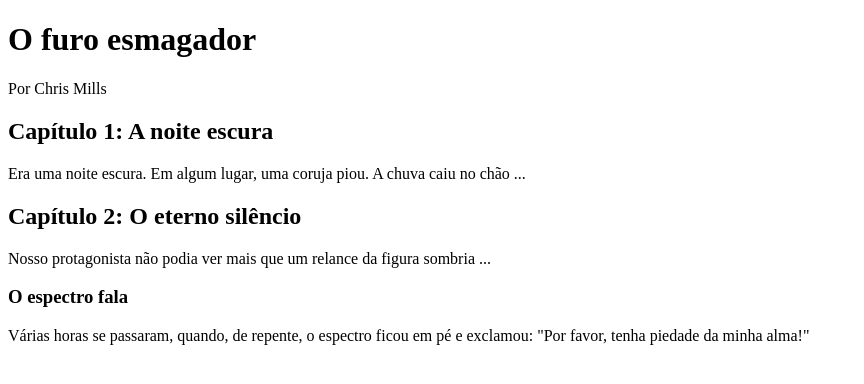
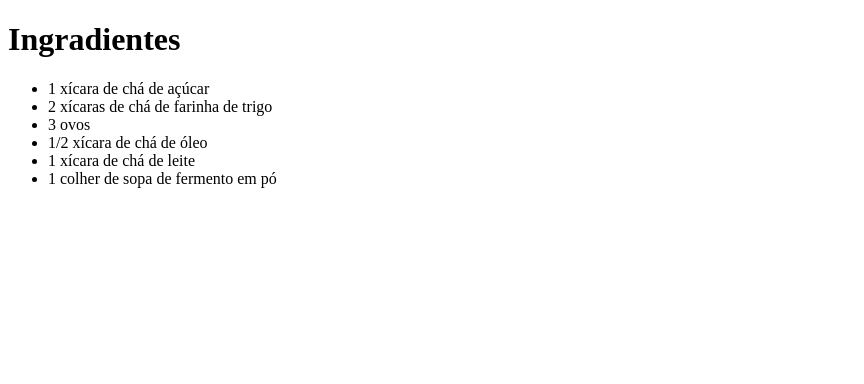
Before and after one commit to estudante668/basico-html, a plain HTML site: page index_teste.html in a window 1280 px wide. Shown: the whole page, without its empty margins (0-864 px from the left). Drawn offline with Linux system fonts and the light colour scheme.

Commit message:
HTML - li lista desordenada

```diff
--- a/index.html
+++ b/index_teste.html
@@ -18,21 +18,14 @@
     <link rel="stylesheet" href="/styles.css">
   </head>
   <body>
-    <h1>O furo esmagador</h1>
-      <p>Por Chris Mills</p>
-      <h2>Capítulo 1: A noite escura</h2>
-      <p>
-        Era uma noite escura. Em algum lugar, uma coruja piou. A chuva caiu no chão
-        ...
-      </p>
-      <h2>Capítulo 2: O eterno silêncio</h2>
-      <p>
-        Nosso protagonista não podia ver mais que um relance da figura sombria ...
-      </p>
-      <h3>O espectro fala</h3>
-      <p>
-        Várias horas se passaram, quando, de repente, o espectro ficou em pé e
-        exclamou: "Por favor, tenha piedade da minha alma!"
-      </p>
+   <h1><span style="font-size: 32px; margin: 21px 0;">Ingradientes</span></h1>
+   <ul>
+    <li>1 xícara de chá de açúcar</li>
+    <li>2 xícaras de chá de farinha de trigo</li>
+    <li>3 ovos</li>
+    <li>1/2 xícara de chá de óleo</li>
+    <li>1 xícara de chá de leite</li>
+    <li>1 colher de sopa de fermento em pó</li>
+   </ul>
   </body>
 </html>
```
Also changed, not shown: aruivo-html/index.html (added, +57 -0 lines).
